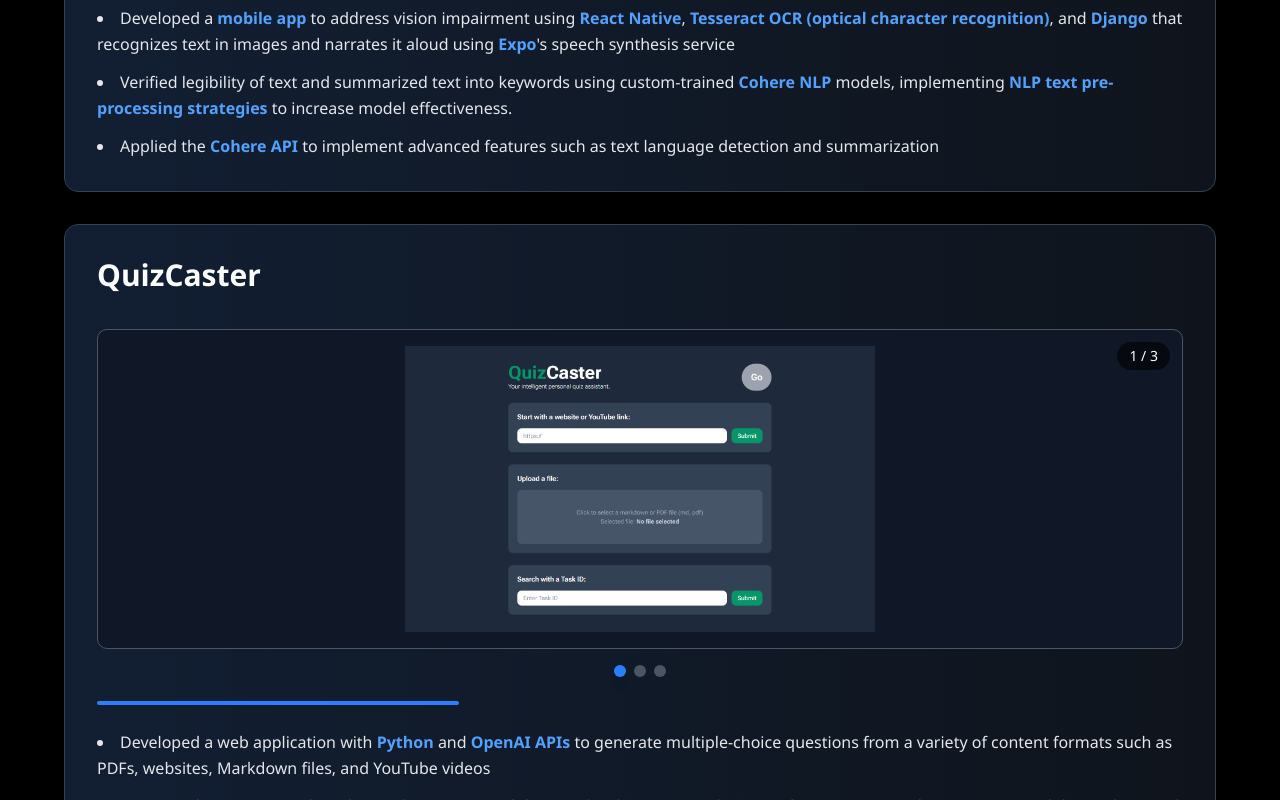
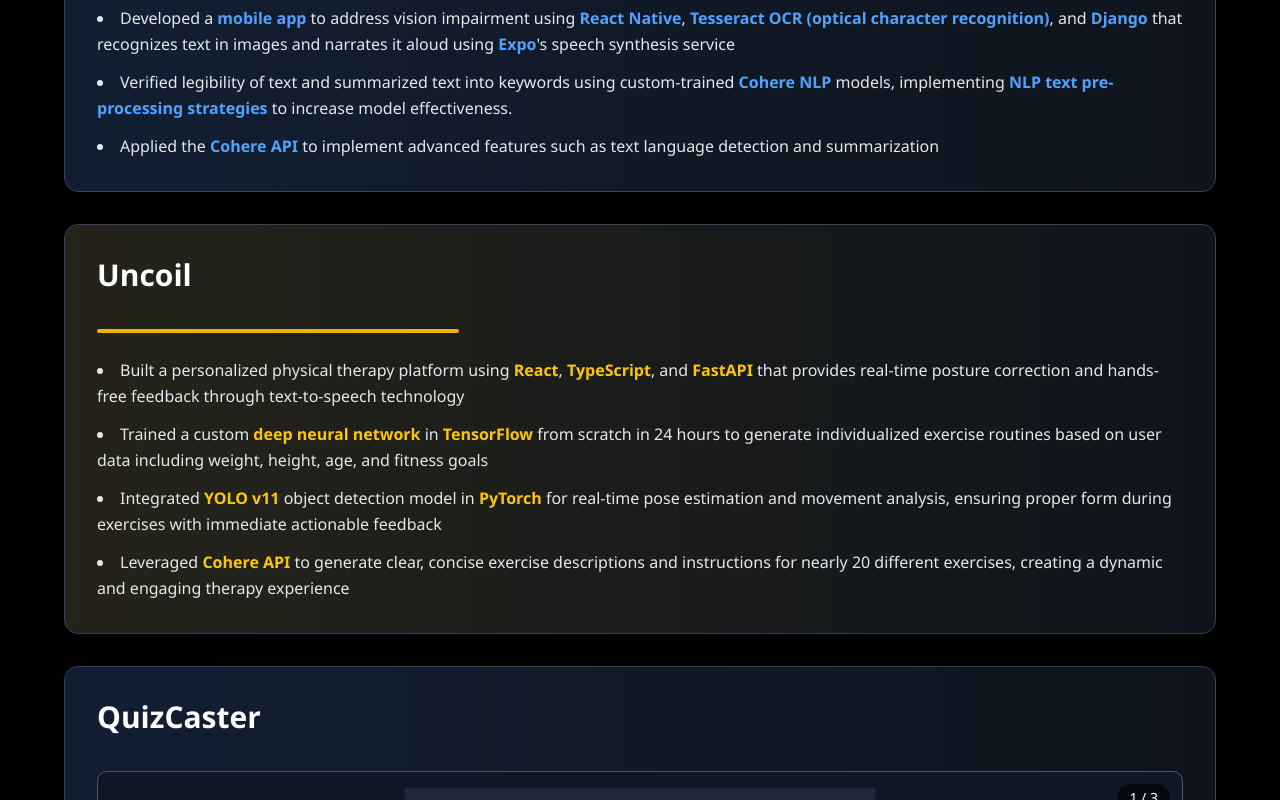
Before and after one commit to brasenxu/personal-website, a Next.js app: page /projects in a window 1280 px wide. Shown: the part 1460-2260 px from the top of the page. Built offline with nearby package versions, Linux system fonts and the light colour scheme; a web font is replaced by a local one.

Commit message:
added uncoil

```diff
--- a/src/data/projects.ts
+++ b/src/data/projects.ts
@@ -56,6 +56,24 @@
       'Developed a **mobile app** to address vision impairment using **React Native**, **Tesseract OCR (optical character recognition)**, and **Django** that recognizes text in images and narrates it aloud using **Expo**&apos;s speech synthesis service',
       'Verified legibility of text and summarized text into keywords using custom-trained **Cohere NLP** models, implementing **NLP text pre-processing strategies** to increase model effectiveness.',
       'Applied the **Cohere API** to implement advanced features such as text language detection and summarization'
+    ]
+  },
+  {
+    id: 'uncoil',
+    title: 'Uncoil',
+    color: 'yellow',
+    badges: [],
+    links: {
+      github: 'https://github.com/kellyw1806/uncoil',
+      devpost: 'https://devpost.com/software/uncoil',
+      youtube: 'https://youtu.be/V89KY6ixToM?si=sHpxZ31t6p9unjuA'
+    },
+    images: [],
+    description: [
+      'Built a personalized physical therapy platform using **React**, **TypeScript**, and **FastAPI** that provides real-time posture correction and hands-free feedback through text-to-speech technology',
+      'Trained a custom **deep neural network** in **TensorFlow** from scratch in 24 hours to generate individualized exercise routines based on user data including weight, height, age, and fitness goals',
+      'Integrated **YOLO v11** object detection model in **PyTorch** for real-time pose estimation and movement analysis, ensuring proper form during exercises with immediate actionable feedback',
+      'Leveraged **Cohere API** to generate clear, concise exercise descriptions and instructions for nearly 20 different exercises, creating a dynamic and engaging therapy experience'
     ]
   },
   {
```
